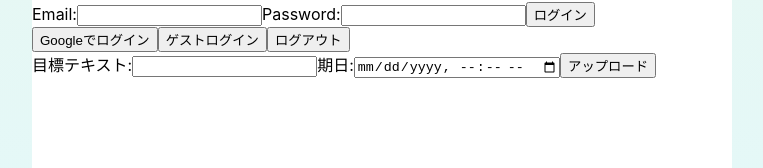
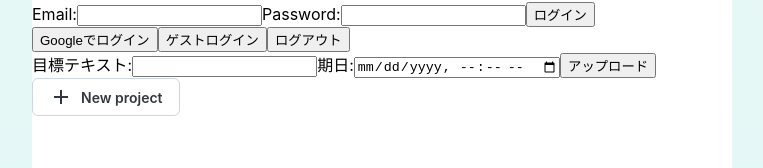
Before and after one commit to MurakawaTakuya/todo-real, a Next.js app: page / in a window 1280 px wide. Shown: the part 227-395 px from the top of the page, without its empty margins (258-1021 px from the left). Built offline with nearby package versions, Linux system fonts and the light colour scheme; no server answers.

Commit message:
modal作成

```diff
--- a/package.json
+++ b/package.json
@@ -13,6 +13,7 @@
     "@emotion/styled": "^11.13.0",
     "@fontsource/inter": "^5.1.0",
     "@fontsource/roboto": "^5.1.0",
+    "@mui/icons-material": "^6.1.8",
     "@mui/joy": "^5.0.0-beta.48",
     "@mui/material": "^6.1.6",
     "@mui/styled-engine-sc": "^6.1.6",
--- /dev/null
+++ b/src/app/Components/Modal/Modal.tsx
@@ -0,0 +1,52 @@
+"use client";
+import Add from "@mui/icons-material/Add";
+import Button from "@mui/joy/Button";
+import DialogContent from "@mui/joy/DialogContent";
+import DialogTitle from "@mui/joy/DialogTitle";
+import FormControl from "@mui/joy/FormControl";
+import FormLabel from "@mui/joy/FormLabel";
+import Input from "@mui/joy/Input";
+import Modal from "@mui/joy/Modal";
+import ModalDialog from "@mui/joy/ModalDialog";
+import Stack from "@mui/joy/Stack";
+import React, { useState } from "react";
+
+export default function BasicModalDialog() {
+  const [open, setOpen] = useState<boolean>(false);
+  return (
+    <React.Fragment>
+      <Button
+        variant="outlined"
+        color="neutral"
+        startDecorator={<Add />}
+        onClick={() => setOpen(true)}
+      >
+        New project
+      </Button>
+      <Modal open={open} onClose={() => setOpen(false)}>
+        <ModalDialog>
+          <DialogTitle>Create new project</DialogTitle>
+          <DialogContent>Fill in the information of the project.</DialogContent>
+          <form
+            onSubmit={(event: React.FormEvent<HTMLFormElement>) => {
+              event.preventDefault();
+              setOpen(false);
+            }}
+          >
+            <Stack spacing={2}>
+              <FormControl>
+                <FormLabel>Name</FormLabel>
+                <Input autoFocus required />
+              </FormControl>
+              <FormControl>
+                <FormLabel>Description</FormLabel>
+                <Input required />
+              </FormControl>
+              <Button type="submit">Submit</Button>
+            </Stack>
+          </form>
+        </ModalDialog>
+      </Modal>
+    </React.Fragment>
+  );
+}
--- a/src/app/page.tsx
+++ b/src/app/page.tsx
@@ -1,4 +1,5 @@
 import Goal from "./Components/Goal/Goal";
+import BasicModalDialog from "./Components/Modal/Modal";
 import ImageUploader from "./Components/PostForm/PostForm";
 import Posts from "./Components/Posts/Posts";
 import UserForm from "./Components/UserForm/UserForm";
@@ -10,6 +11,7 @@ export default function Top() {
       <ImageUploader />
       <UserForm />
       <Goal></Goal>
+      <BasicModalDialog />
     </>
   );
 }
```
Also changed, not shown: 1 other file (tests, documents, lock files or other folders).
